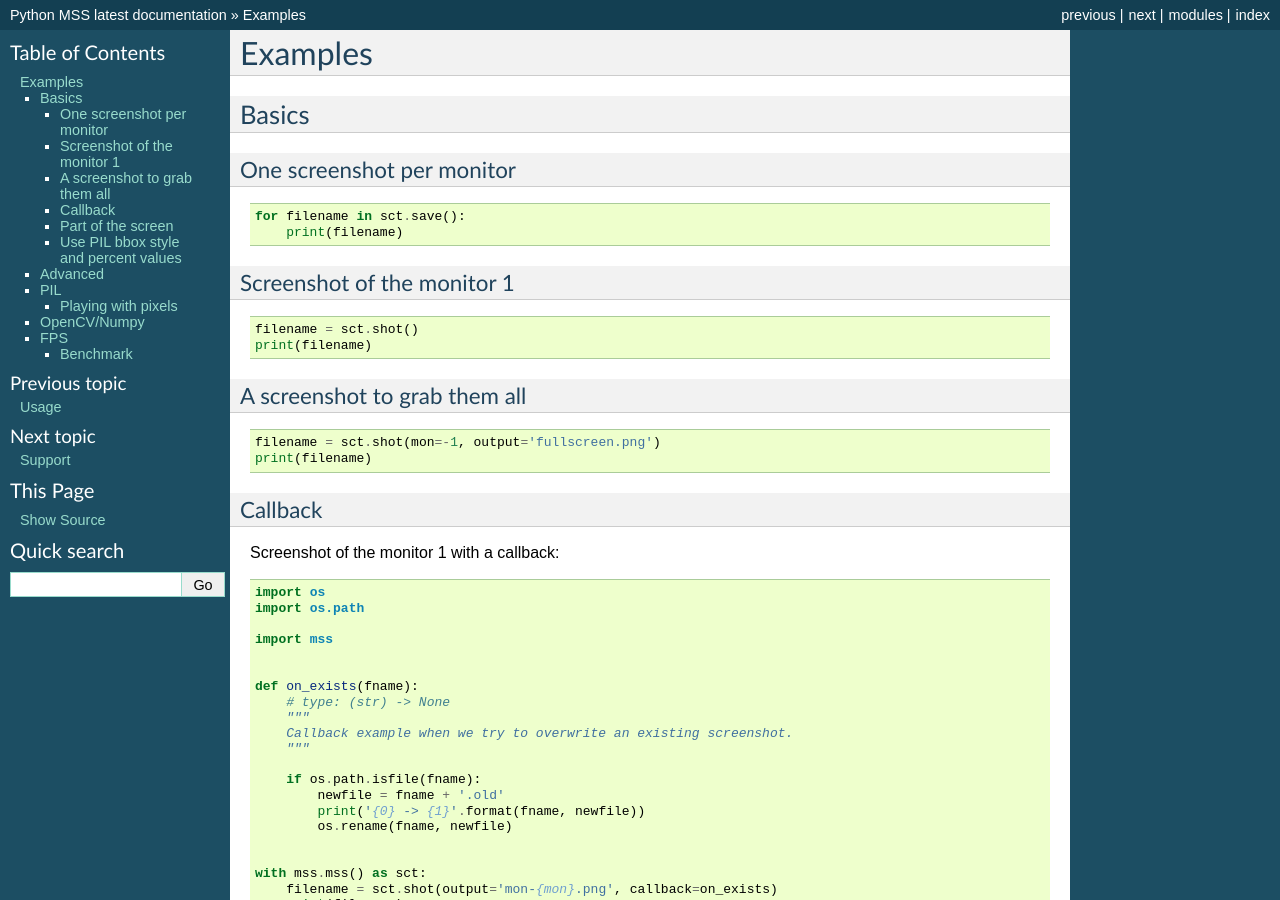
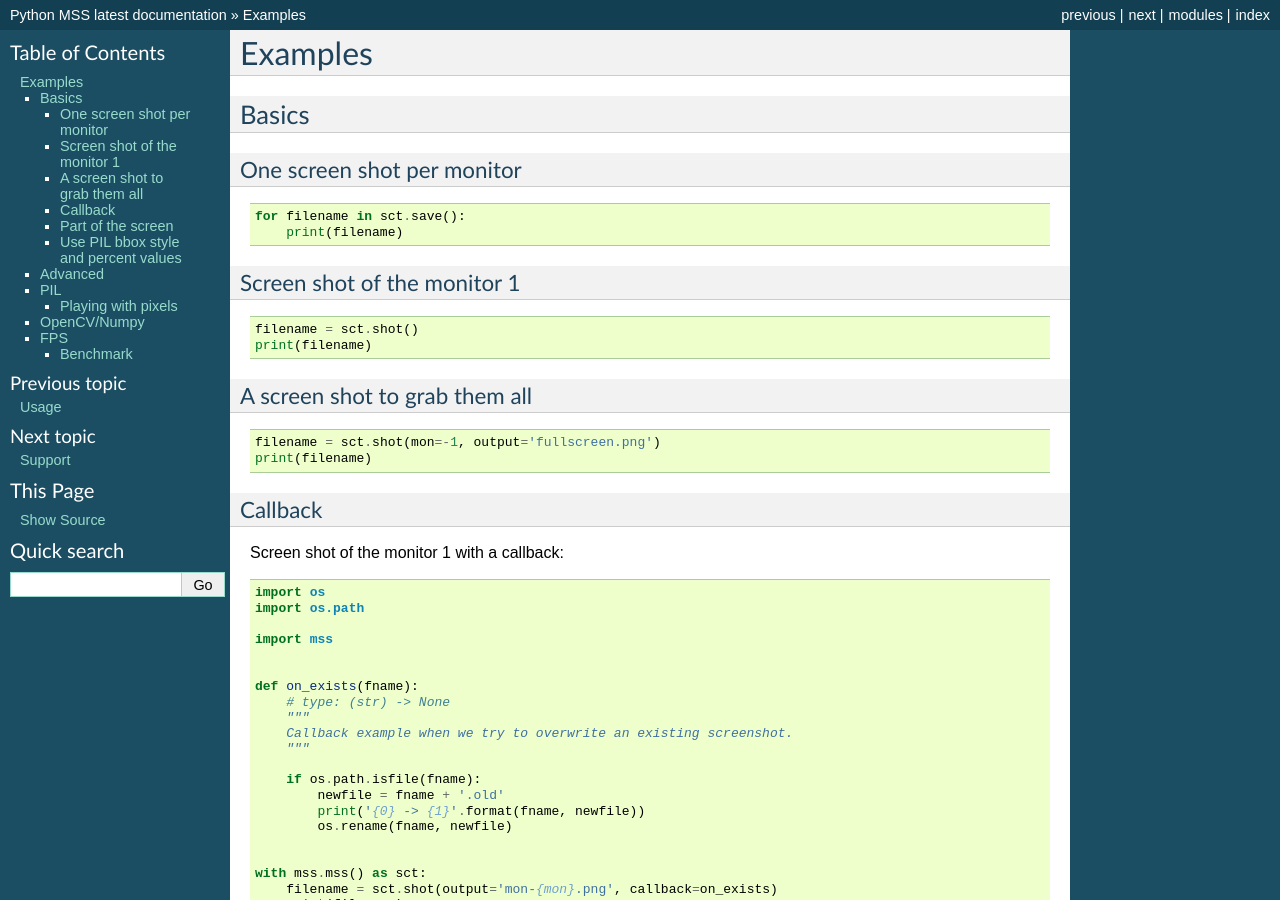
Before and after one commit to BoboTiG/python-mss, a Sphinx documentation site: the page built from docs/source/examples.rst, in a window 1280 px wide and 900 px high. Built offline with Sphinx 7.4.7, drawn with Linux system fonts in a browser that asks for light colours.

```diff
--- a/README.rst
+++ b/README.rst
@@ -12,7 +12,7 @@ Python MSS
     from mss import mss
 
 
-    # The simplest use, save a screenshot of the 1st monitor
+    # The simplest use, save a screen shot of the 1st monitor
     with mss() as sct:
         sct.shot()
 
@@ -23,7 +23,7 @@ An ultra fast cross-platform multiple screenshots module in pure python using ct
 - very basic, it will grab one screen shot by monitor or a screen shot of all monitors and save it to a PNG file;
 - but you can use PIL and benefit from all its formats (or add yours directly);
 - integrate well with Numpy and OpenCV;
-- it could be easily embedded into games and other softwares which require fast and plateforme optimized methods to grab screenshots (like Computer Vision);
+- it could be easily embedded into games and other software which require fast and platform optimized methods to grab screen shots (like AI, Computer Vision);
 - get the `source code on GitHub <https://github.com/BoboTiG/python-mss>`_;
 - learn with a `bunch of examples <https://python-mss.readthedocs.io/examples.html>`_;
 - you can `report a bug <https://github.com/BoboTiG/python-mss/issues>`_;
--- a/docs/source/api.rst
+++ b/docs/source/api.rst
@@ -90,13 +90,13 @@ Methods
 
     .. classmethod:: from_size(cls, data, width, height)
 
-        :param bytearray data: raw BGRA pixels retrieved by ctype
+        :param bytearray data: raw BGRA pixels retrieved by ctypes
                                OS independent implementations.
         :param int width: the monitor's width.
         :param int height: the monitor's height.
         :rtype: :class:`ScreenShot`
 
-        Instanciate a new class given only screen shot's data and size.
+        Instantiate a new class given only screen shot's data and size.
 
     .. method:: pixels(coord_x, coord_y)
 
--- a/docs/source/examples.rst
+++ b/docs/source/examples.rst
@@ -5,22 +5,22 @@ Examples
 Basics
 ======
 
-One screenshot per monitor
---------------------------
+One screen shot per monitor
+---------------------------
 ::
 
     for filename in sct.save():
         print(filename)
 
-Screenshot of the monitor 1
----------------------------
+Screen shot of the monitor 1
+----------------------------
 ::
 
     filename = sct.shot()
     print(filename)
 
-A screenshot to grab them all
------------------------------
+A screen shot to grab them all
+------------------------------
 ::
 
     filename = sct.shot(mon=-1, output='fullscreen.png')
@@ -29,7 +29,7 @@ A screenshot to grab them all
 Callback
 --------
 
-Screenshot of the monitor 1 with a callback:
+Screen shot of the monitor 1 with a callback:
 
 .. literalinclude:: examples/callback.py
     :lines: 9-
--- a/docs/source/index.rst
+++ b/docs/source/index.rst
@@ -6,7 +6,7 @@ Welcome to Python MSS's documentation!
     from mss import mss
 
 
-    # The simplest use, save a screenshot of the 1st monitor
+    # The simplest use, save a screen shot of the 1st monitor
     with mss() as sct:
         sct.shot()
 
@@ -17,7 +17,7 @@ An ultra fast cross-platform multiple screenshots module in pure python using ct
     - very basic, it will grab one screen shot by monitor or a screen shot of all monitors and save it to a PNG file;
     - but you can use PIL and benefit from all its formats (or add yours directly);
     - integrate well with Numpy and OpenCV;
-    - it could be easily embedded into games and other softwares which require fast and plateforme optimized methods to grab screenshots (like Computer Vision);
+    - it could be easily embedded into games and other software which require fast and platform optimized methods to grab screen shots (like AI, Computer Vision);
     - get the `source code on GitHub <https://github.com/BoboTiG/python-mss>`_;
     - learn with a `bunch of examples <https://python-mss.readthedocs.io/examples.html>`_;
     - you can `report a bug <https://github.com/BoboTiG/python-mss/issues>`_;
```
Also changed, not shown: 1 other file.
